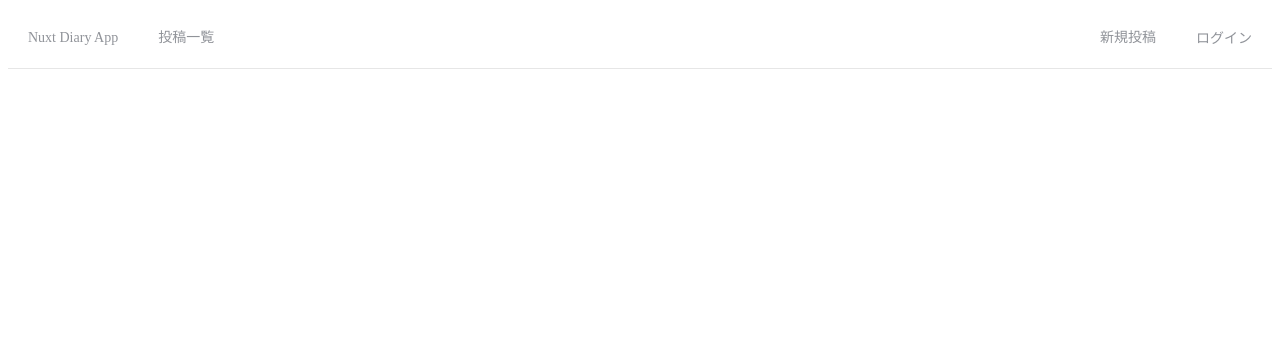
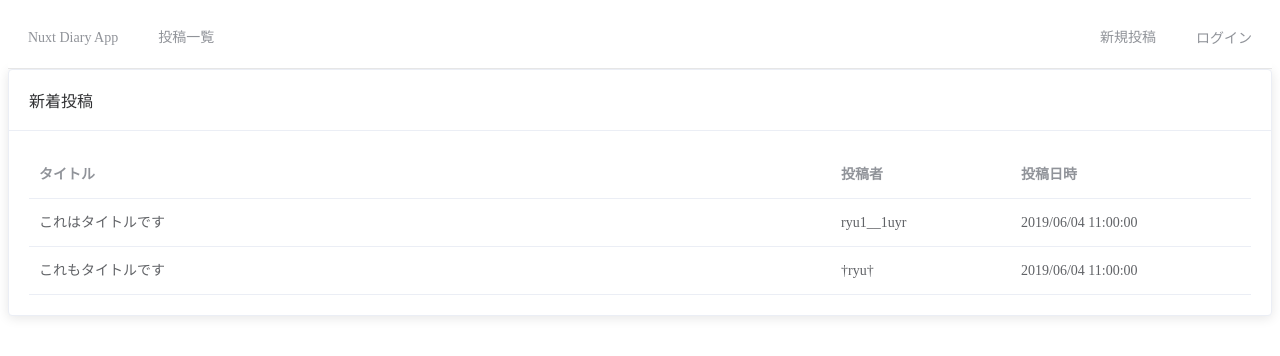
Before and after one commit to ryu1-1uyr/firenuxt, a Nuxt app: page /posts in a window 1280 px wide. Shown: the top 356 px of the page. Built offline with nearby package versions, Linux system fonts and the light colour scheme.

Commit message:
ダミーデータを用意した

```diff
--- /dev/null
+++ b/pages/posts/index.vue
@@ -0,0 +1,64 @@
+<template>
+  <section class="container posts-page">
+    <el-card style="flex: 1">
+      <div slot="header" class="clearfix">
+        <span>新着投稿</span>
+      </div>
+      <el-table
+        :data="showPosts"
+        style="width: 100%"
+        class="table"
+      >
+        <el-table-column
+          prop="title"
+          label="タイトル">
+        </el-table-column>
+        <el-table-column
+          prop="user.id"
+          label="投稿者"
+          width="180">
+        </el-table-column>
+        <el-table-column
+          prop="created_at"
+          label="投稿日時"
+          width="240">
+        </el-table-column>
+      </el-table>
+    </el-card>
+  </section>
+</template>
+
+<script>
+  export default {
+    computed: {
+      showPosts() {
+        return [
+          {
+          id: '001',
+          title: 'これはタイトルです',
+          body: '心理的安全を確保していこうな',
+          created_at: '2019/06/04 11:00:00',
+          user: {
+            id: 'ryu1__1uyr'
+          }
+        },
+          {
+            id: '002',
+            title: 'これもタイトルです',
+            body: 'は〜〜〜〜〜〜〜感情〜〜〜〜〜',
+            created_at: '2019/06/04 11:00:00',
+            user: {
+              id: '†ryu†'
+            }
+          },
+        ]
+      },
+    },
+  }
+</script>
+
+<style scoped>
+  .posts-page .el-table__row {
+    cursor: pointer;
+  }
+</style>
```
